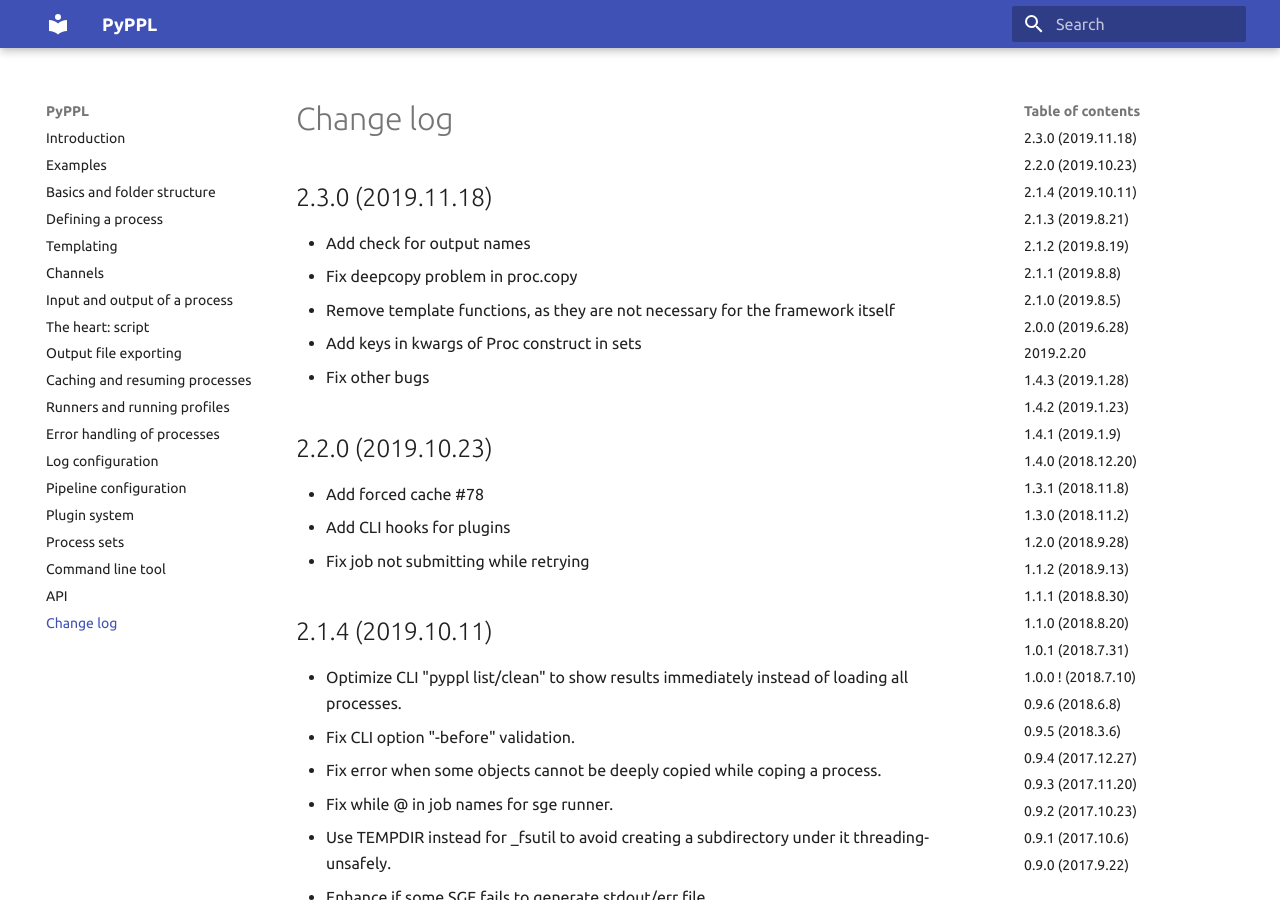
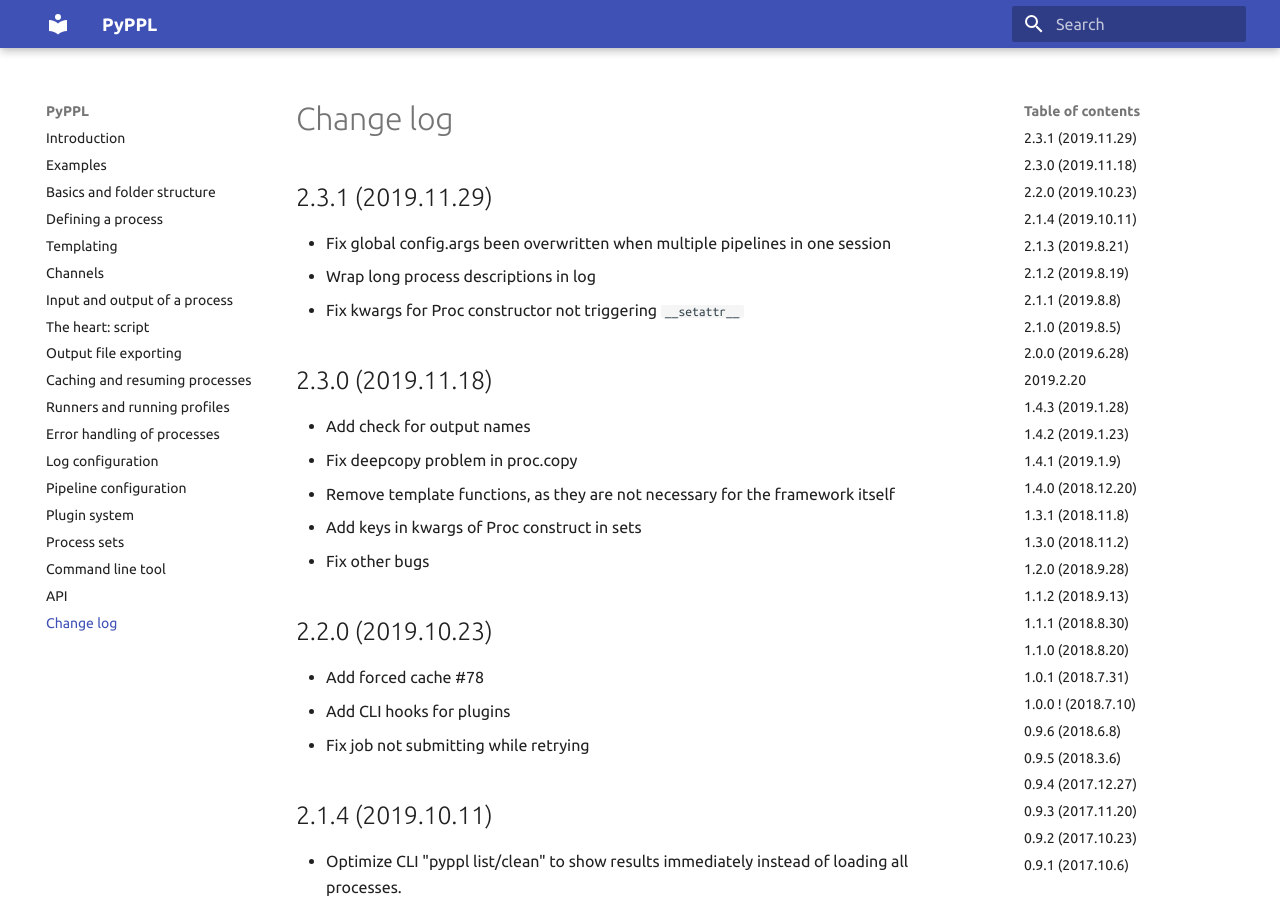
Before and after one commit to pwwang/pipen, an MkDocs documentation site: the page built from docs/CHANGELOG.md, in a window 1280 px wide and 900 px high. Built offline with MkDocs 1.6.1 and Material for MkDocs 9.7.7, drawn with Linux system fonts in a browser that asks for light colours.

Commit message:
Update CHANGELOG

```diff
--- a/docs/CHANGELOG.md
+++ b/docs/CHANGELOG.md
@@ -1,3 +1,8 @@
+# 2.3.1 (2019.11.29)
+- Fix global config.args been overwritten when multiple pipelines in one session
+- Wrap long process descriptions in log
+- Fix kwargs for Proc constructor not triggering `__setattr__`
+
 # 2.3.0 (2019.11.18)
 - Add check for output names
 - Fix deepcopy problem in proc.copy
```
